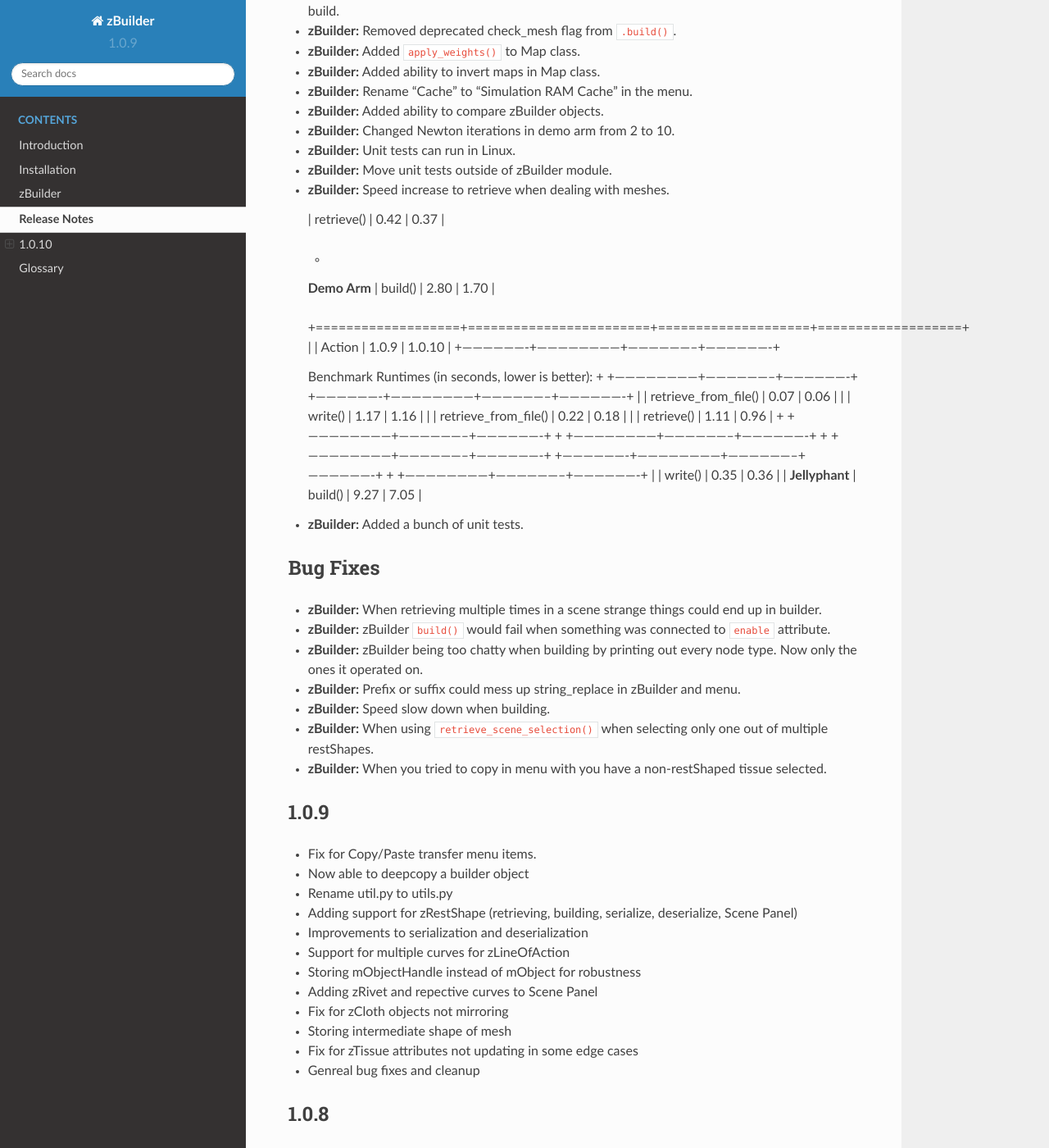
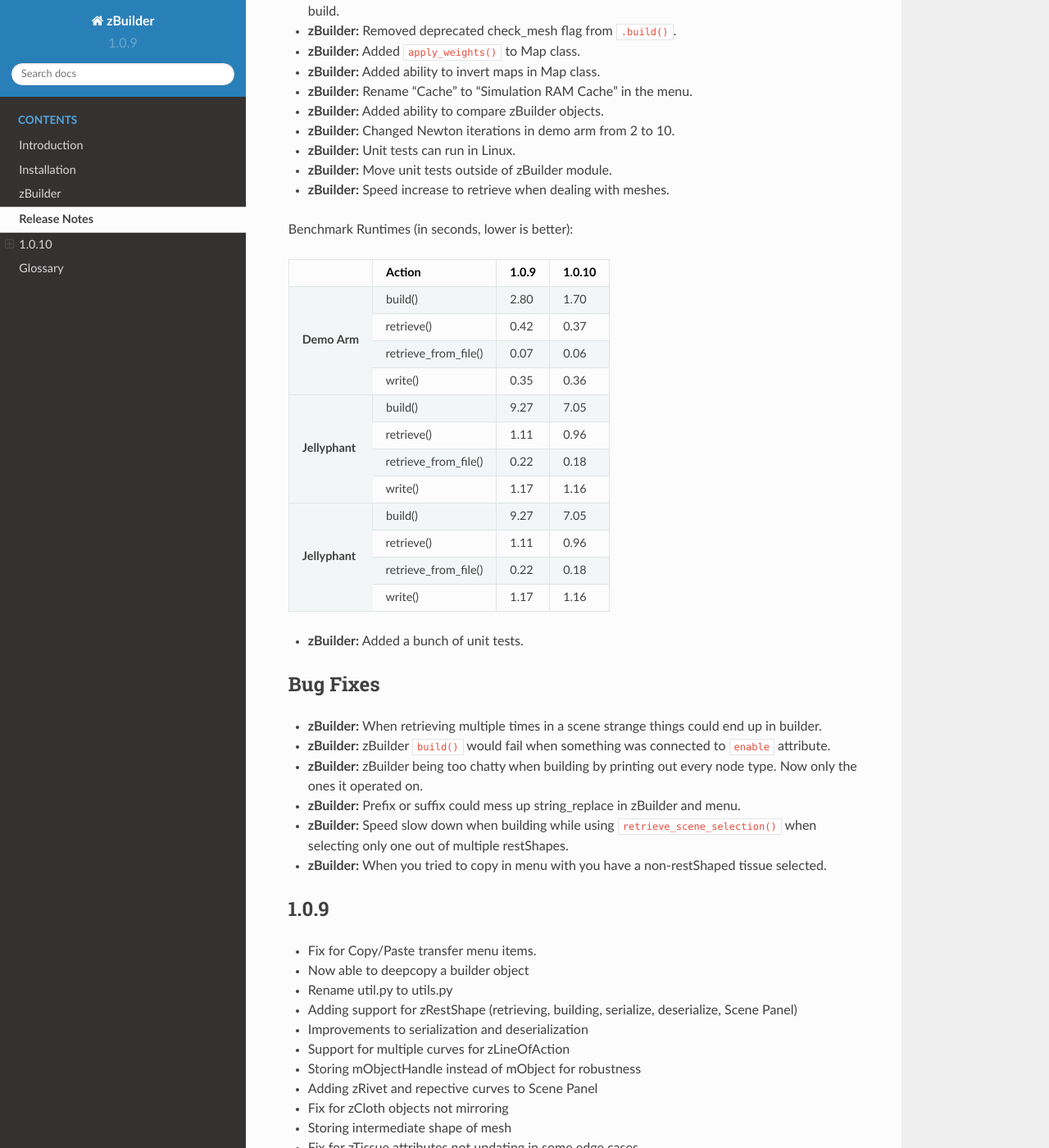
Before and after one commit to Unity-Technologies/ziva-vfx-utils, a Sphinx documentation site: the page built from docs/release.rst, in a window 1280 px wide and 1400 px high, scrolled down 421 px. Shown: the whole window at 82% size. Built offline with Sphinx 7.4.7 and the Read the Docs theme 2.0.0, drawn with Linux system fonts in a browser that asks for light colours; pages that are not in the unit, such as notebooks, are missing from menus.

Commit message:
VFXACT-460 Update to docs for clarity
Added more numbers to timeing spreadsheet

```diff
--- a/docs/release.rst
+++ b/docs/release.rst
@@ -30,27 +30,36 @@ Functionality
 - **zBuilder:** Move unit tests outside of zBuilder module.
 - **zBuilder:** Speed increase to retrieve when dealing with meshes.
 
-  |                   | retrieve()             | 0.42               | 0.37              |
-  +                   +------------------------+--------------------+-------------------+
-  |   **Demo Arm**    | build()                | 2.80               | 1.70              |
-  +===================+========================+====================+===================+
-  |                   | Action                 | 1.0.9              | 1.0.10            |
-  +-------------------+------------------------+--------------------+-------------------+
+Benchmark Runtimes (in seconds, lower is better):
 
-  Benchmark Runtimes (in seconds, lower is better):
-  +                   +------------------------+--------------------+-------------------+
-  +-------------------+------------------------+--------------------+-------------------+
-  |                   | retrieve_from_file()   | 0.07               | 0.06              |
-  |                   | write()                | 1.17               | 1.16              |
-  |                   | retrieve_from_file()   | 0.22               | 0.18              |
-  |                   | retrieve()             | 1.11               | 0.96              |
-  +                   +------------------------+--------------------+-------------------+
-  +                   +------------------------+--------------------+-------------------+
-  +                   +------------------------+--------------------+-------------------+
-  +-------------------+------------------------+--------------------+-------------------+
-  +                   +------------------------+--------------------+-------------------+
-  |                   | write()                | 0.35               | 0.36              |
-  |   **Jellyphant**  | build()                | 9.27               | 7.05              |
++-------------------+------------------------+--------------------+-------------------+
+|                   | Action                 | 1.0.9              | 1.0.10            |
++===================+========================+====================+===================+
+|   **Demo Arm**    | build()                | 2.80               | 1.70              |
++                   +------------------------+--------------------+-------------------+
+|                   | retrieve()             | 0.42               | 0.37              |
++                   +------------------------+--------------------+-------------------+
+|                   | retrieve_from_file()   | 0.07               | 0.06              |
++                   +------------------------+--------------------+-------------------+
+|                   | write()                | 0.35               | 0.36              |
++-------------------+------------------------+--------------------+-------------------+
+|   **Jellyphant**  | build()                | 9.27               | 7.05              |
++                   +------------------------+--------------------+-------------------+
+|                   | retrieve()             | 1.11               | 0.96              |
++                   +------------------------+--------------------+-------------------+
+|                   | retrieve_from_file()   | 0.22               | 0.18              |
++                   +------------------------+--------------------+-------------------+
+|                   | write()                | 1.17               | 1.16              |
++-------------------+------------------------+--------------------+-------------------+
+|   **Jellyphant**  | build()                | 9.27               | 7.05              |
++                   +------------------------+--------------------+-------------------+
+|                   | retrieve()             | 1.11               | 0.96              |
++                   +------------------------+--------------------+-------------------+
+|                   | retrieve_from_file()   | 0.22               | 0.18              |
++                   +------------------------+--------------------+-------------------+
+|                   | write()                | 1.17               | 1.16              |
++-------------------+------------------------+--------------------+-------------------+
+
 
 - **zBuilder:** Added a bunch of unit tests.
 
@@ -60,8 +69,7 @@ Bug Fixes
 - **zBuilder:** zBuilder ``build()`` would fail when something was connected to ``enable`` attribute.
 - **zBuilder:** zBuilder being too chatty when building by printing out every node type. Now only the ones it operated on.
 - **zBuilder:** Prefix or suffix could mess up string_replace in zBuilder and menu.
-- **zBuilder:** Speed slow down when building.
-- **zBuilder:** When using ``retrieve_scene_selection()`` when selecting only one out of multiple restShapes.
+- **zBuilder:** Speed slow down when building while using ``retrieve_scene_selection()`` when selecting only one out of multiple restShapes.
 - **zBuilder:** When you tried to copy in menu with you have a non-restShaped tissue selected.
 
 1.0.9
```
